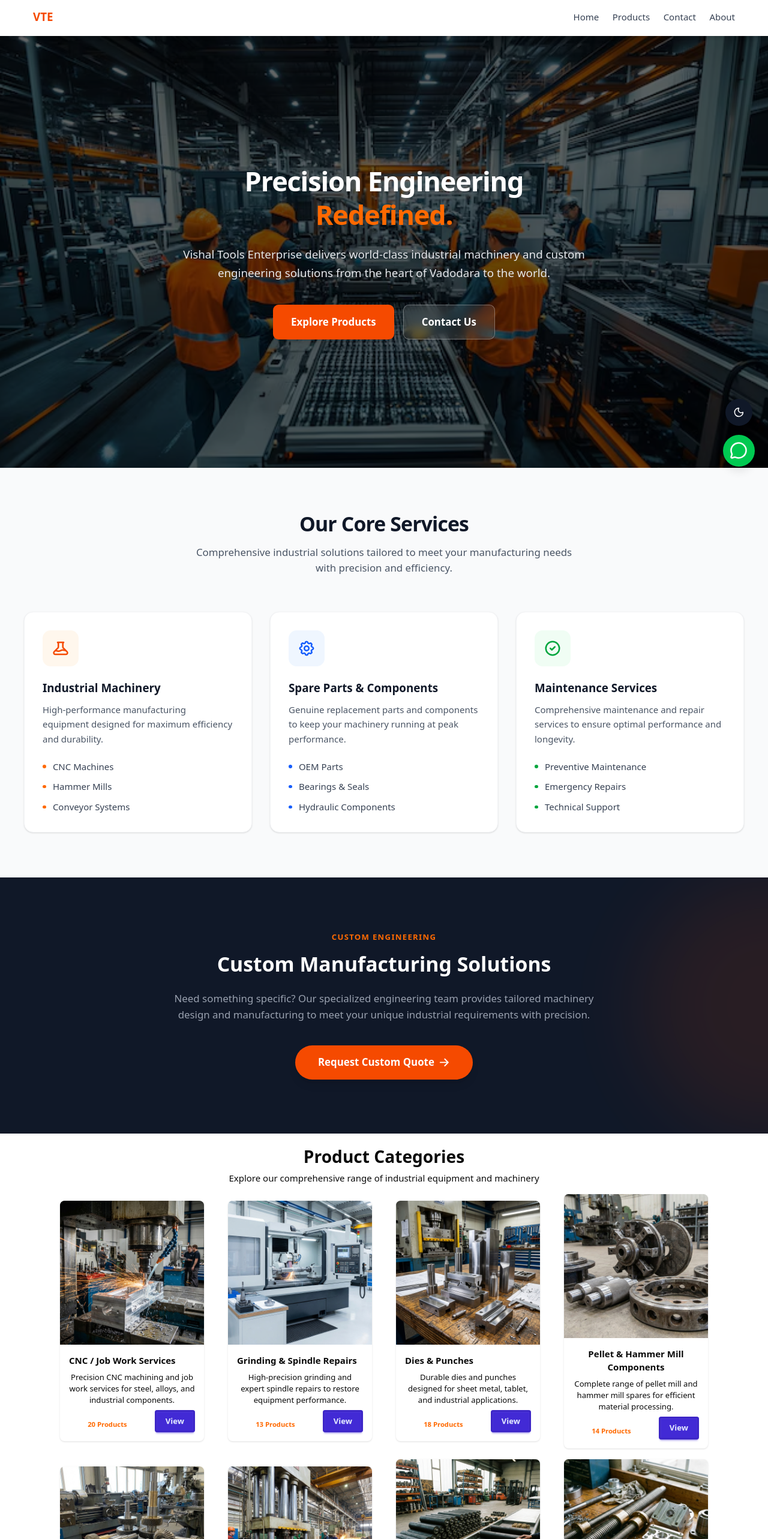
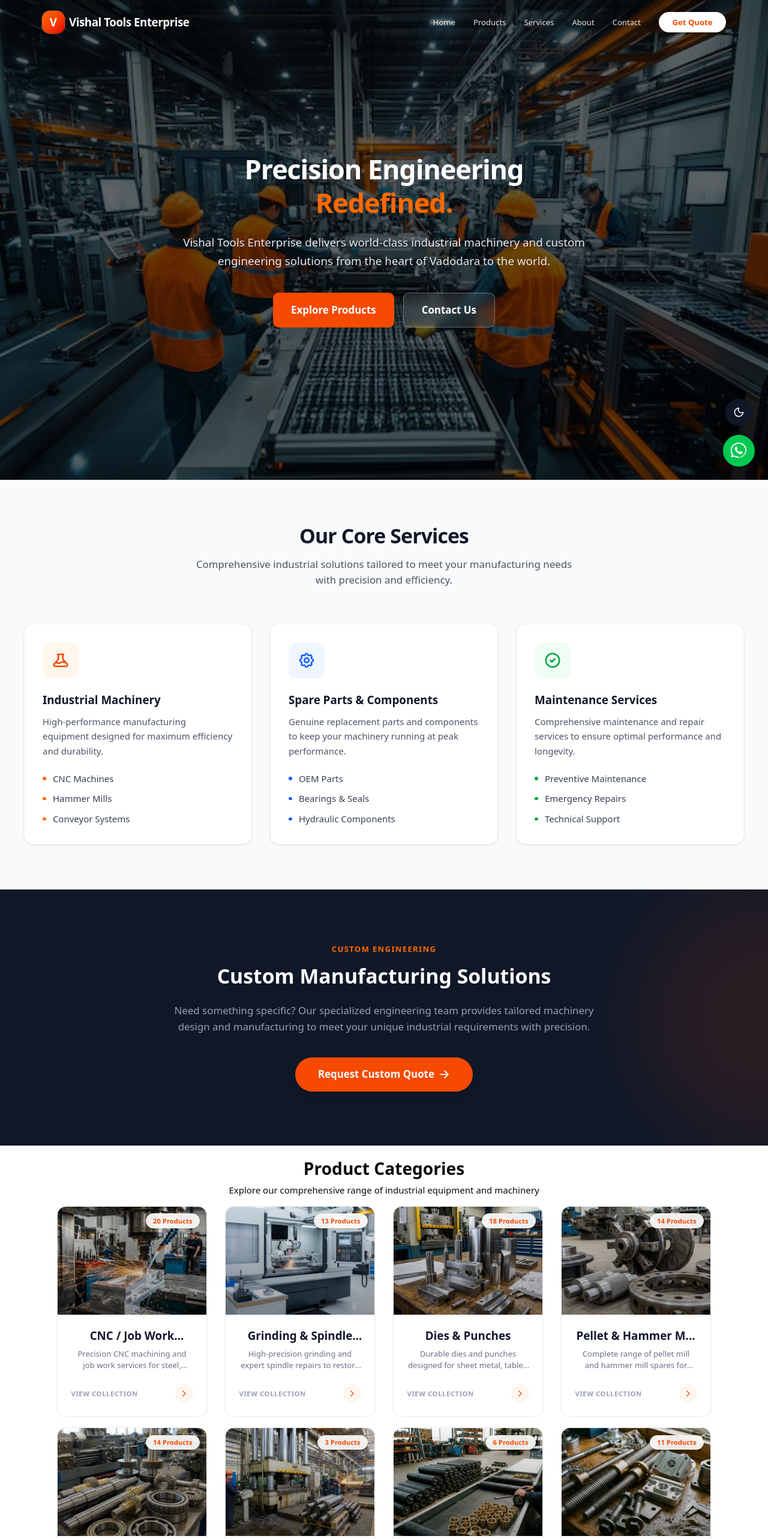
Before and after one commit to MrSanito/vte, a Next.js app: page / in a window 1280 px wide. Shown: the top 2566 px of the page at 60% size. Built offline with nearby package versions, Linux system fonts and the light colour scheme.

Commit message:
SEO improved and improved ui

```diff
--- a/src/app/contact/page.jsx
+++ b/src/app/contact/page.jsx
@@ -55,7 +55,8 @@ const ContactPage = () => {
                 </div>
                 <div>
                   <h3 className="font-bold text-gray-900 text-lg">Phone Number</h3>
-                  <p className="text-gray-600 mb-1">+91 80460 45834</p>
+                  <p className="text-gray-600 mb-1">+91 87359 72509</p>
+                  <p className="text-gray-600 mb-1">+91 79849 45837</p>
                   <p className="text-sm text-gray-500">Mon-Sat, 9am - 7pm</p>
                 </div>
               </div>
@@ -66,8 +67,7 @@ const ContactPage = () => {
                 </div>
                 <div>
                   <h3 className="font-bold text-gray-900 text-lg">Email Address</h3>
-                  <p className="text-gray-600">info@vishaltoolsenterprise.com</p>
-                  <p className="text-gray-600">sales@vishaltoolsenterprise.com</p>
+                  <p className="text-gray-600">vishaltoolsenterprise2004@gmail.com</p>
                 </div>
               </div>
             </div>
--- a/src/app/layout.js
+++ b/src/app/layout.js
@@ -18,8 +18,54 @@ const geistMono = Geist_Mono({
 });
 
 export const metadata = {
-  title: "Vishal Tools Enterprise",
-  description: "Generated by create next app",
+  metadataBase: new URL('https://vishaltoolsenterprise.com'), // Replace with actual domain
+  title: {
+    default: "Vishal Tools Enterprise | Precision Engineering & Industrial Machinery",
+    template: "%s | Vishal Tools Enterprise"
+  },
+  description: "Vishal Tools Enterprise: Leading manufacturer of industrial machinery, CNC components, and custom engineering solutions in Vadodara, Gujarat. Global supplier of precision tools.",
+  keywords: ["Industrial Machinery", "CNC Machining", "Precision Engineering", "Vadodara Manufacturer", "Hammer Mills", "Conveyor Systems", "Industrial Spare Parts", "Gujarat Engineering"],
+  authors: [{ name: "Vishal Tools Enterprise" }],
+  creator: "Vishal Tools Enterprise",
+  publisher: "Vishal Tools Enterprise",
+  formatDetection: {
+    email: false,
+    address: false,
+    telephone: false,
+  },
+  openGraph: {
+    title: "Vishal Tools Enterprise | World-Class Industrial Solutions",
+    description: "Premium manufacturer of industrial machinery and custom engineering solutions serving global markets from Vadodara.",
+    url: 'https://vishaltoolsenterprise.com',
+    siteName: 'Vishal Tools Enterprise',
+    images: [
+      {
+        url: '/Hero.jpg', // Ensure this image exists in public folder
+        width: 1200,
+        height: 630,
+        alt: 'Vishal Tools Enterprise Factory Floor',
+      },
+    ],
+    locale: 'en_US',
+    type: 'website',
+  },
+  twitter: {
+    card: 'summary_large_image',
+    title: "Vishal Tools Enterprise | Industrial Excellence",
+    description: "Precision manufacturing and custom engineering solutions for the modern industry.",
+    images: ['/Hero.jpg'], // Ensure this image exists
+  },
+  robots: {
+    index: true,
+    follow: true,
+    googleBot: {
+      index: true,
+      follow: true,
+      'max-video-preview': -1,
+      'max-image-preview': 'large',
+      'max-snippet': -1,
+    },
+  },
 };
 
 export default function RootLayout({ children }) {
--- a/src/app/page.js
+++ b/src/app/page.js
@@ -13,7 +13,7 @@ export default function Home() {
     <>
       <section
         id="HeroSection"
-        className="relative min-h-[90vh] flex items-center justify-center px-4 sm:px-6 lg:px-8 text-center overflow-hidden"
+        className="relative min-h-[100dvh] flex items-center justify-center px-4 sm:px-6 lg:px-8 text-center overflow-hidden"
       >
         {/* Background Image with Overlay */}
         <div className="absolute inset-0 z-0">
@@ -71,7 +71,7 @@ export default function Home() {
           {/* Cards */}
           <div className="grid grid-cols-1 md:grid-cols-3 gap-8">
             {/* Card 1 */}
-            <div className="group bg-white dark:bg-gray-800 rounded-2xl p-8 shadow-sm hover:shadow-xl transition-all duration-300 border border-gray-100 dark:border-gray-700 hover:-translate-y-1">
+            <Link href="/categories/cnc-services" className="group bg-white dark:bg-gray-900 rounded-2xl p-8 shadow-sm hover:shadow-xl transition-all duration-300 border border-gray-100 dark:border-gray-800 hover:-translate-y-1 block h-full">
               <div className="w-16 h-16 rounded-xl bg-orange-50 dark:bg-orange-900/20 flex items-center justify-center mb-6 group-hover:bg-orange-500 transition-colors duration-300">
                  <svg xmlns="http://www.w3.org/2000/svg" className="h-8 w-8 text-orange-600 group-hover:text-white transition-colors duration-300" fill="none" viewBox="0 0 24 24" stroke="currentColor">
                     <path strokeLinecap="round" strokeLinejoin="round" strokeWidth={2} d="M19.428 15.428a2 2 0 00-1.022-.547l-2.384-.477a6 6 0 00-3.86.517l-.318.158a6 6 0 01-3.86.517L6.05 15.21a2 2 0 00-1.806.547M8 4h8l-1 1v5.172a2 2 0 00.586 1.414l5 5c1.26 1.26.367 3.414-1.415 3.414H4.828c-1.782 0-2.674-2.154-1.414-3.414l5-5A2 2 0 009 10.172V5L8 4z" />
@@ -95,10 +95,10 @@ export default function Home() {
                    <div className="w-1.5 h-1.5 rounded-full bg-orange-500"></div> Conveyor Systems
                 </li>
               </ul>
-            </div>
+            </Link>
 
             {/* Card 2 */}
-            <div className="group bg-white dark:bg-gray-800 rounded-2xl p-8 shadow-sm hover:shadow-xl transition-all duration-300 border border-gray-100 dark:border-gray-700 hover:-translate-y-1">
+            <Link href="/categories/shafts-gears" className="group bg-white dark:bg-gray-900 rounded-2xl p-8 shadow-sm hover:shadow-xl transition-all duration-300 border border-gray-100 dark:border-gray-800 hover:-translate-y-1 block h-full">
               <div className="w-16 h-16 rounded-xl bg-blue-50 dark:bg-blue-900/20 flex items-center justify-center mb-6 group-hover:bg-blue-600 transition-colors duration-300">
                 <svg xmlns="http://www.w3.org/2000/svg" className="h-8 w-8 text-blue-600 group-hover:text-white transition-colors duration-300" fill="none" viewBox="0 0 24 24" stroke="currentColor">
                   <path strokeLinecap="round" strokeLinejoin="round" strokeWidth={2} d="M10.325 4.317c.426-1.756 2.924-1.756 3.35 0a1.724 1.724 0 002.573 1.066c1.543-.94 3.31.826 2.37 2.37a1.724 1.724 0 001.065 2.572c1.756.426 1.756 2.924 0 3.35a1.724 1.724 0 00-1.066 2.573c.94 1.543-.826 3.31-2.37 2.37a1.724 1.724 0 00-2.572 1.065c-.426 1.756-2.924 1.756-3.35 0a1.724 1.724 0 00-2.573-1.066c-1.543.94-3.31-.826-2.37-2.37a1.724 1.724 0 00-1.065-2.572c-1.756-.426-1.756-2.924 0-3.35a1.724 1.724 0 001.066-2.573c-.94-1.543.826-3.31 2.37-2.37.996.608 2.296.07 2.572-1.065z" />
@@ -112,7 +112,7 @@ export default function Home() {
                 Genuine replacement parts and components to keep your machinery
                 running at peak performance.
               </p>
-               <ul className="space-y-3 text-gray-700">
+               <ul className="space-y-3 text-gray-700 dark:text-gray-300">
                 <li className="flex items-center gap-3">
                    <div className="w-1.5 h-1.5 rounded-full bg-blue-600"></div> OEM Parts
                 </li>
@@ -123,10 +123,10 @@ export default function Home() {
                    <div className="w-1.5 h-1.5 rounded-full bg-blue-600"></div> Hydraulic Components
                 </li>
               </ul>
-            </div>
+            </Link>
 
             {/* Card 3 */}
-            <div className="group bg-white dark:bg-gray-800 rounded-2xl p-8 shadow-sm hover:shadow-xl transition-all duration-300 border border-gray-100 dark:border-gray-700 hover:-translate-y-1">
+            <Link href="/contact" className="group bg-white dark:bg-gray-900 rounded-2xl p-8 shadow-sm hover:shadow-xl transition-all duration-300 border border-gray-100 dark:border-gray-800 hover:-translate-y-1 block h-full">
               <div className="w-16 h-16 rounded-xl bg-green-50 dark:bg-green-900/20 flex items-center justify-center mb-6 group-hover:bg-green-600 transition-colors duration-300">
                  <svg xmlns="http://www.w3.org/2000/svg" className="h-8 w-8 text-green-600 group-hover:text-white transition-colors duration-300" fill="none" viewBox="0 0 24 24" stroke="currentColor">
                     <path strokeLinecap="round" strokeLinejoin="round" strokeWidth={2} d="M9 12l2 2 4-4m6 2a9 9 0 11-18 0 9 9 0 0118 0z" />
@@ -139,7 +139,7 @@ export default function Home() {
                 Comprehensive maintenance and repair services to ensure optimal
                 performance and longevity.
               </p>
-               <ul className="space-y-3 text-gray-700">
+               <ul className="space-y-3 text-gray-700 dark:text-gray-300">
                 <li className="flex items-center gap-3">
                    <div className="w-1.5 h-1.5 rounded-full bg-green-600"></div> Preventive Maintenance
                 </li>
@@ -150,7 +150,7 @@ export default function Home() {
                    <div className="w-1.5 h-1.5 rounded-full bg-green-600"></div> Technical Support
                 </li>
               </ul>
-            </div>
+            </Link>
           </div>
         </div>
       </section>
--- a/src/components/Navbar.jsx
+++ b/src/components/Navbar.jsx
@@ -1,38 +1,78 @@
 "use client";
 
 import Link from "next/link";
-import { useState } from "react";
+import { useState, useEffect } from "react";
 import { Menu, X } from "lucide-react";
 import { Button } from "../../@/components/ui/button";
 import { motion, AnimatePresence } from "framer-motion";
 
-
 export default function Navbar() {
   const [isOpen, setIsOpen] = useState(false);
+  const [scrolled, setScrolled] = useState(false);
+
+  // Handle scroll effect
+  useEffect(() => {
+    const handleScroll = () => {
+      setScrolled(window.scrollY > 20);
+    };
+    window.addEventListener("scroll", handleScroll);
+    return () => window.removeEventListener("scroll", handleScroll);
+  }, []);
 
   return (
-    <nav className="h-16 w-full bg-white dark:bg-gray-900 shadow-md sticky top-0 z-50 transition-colors duration-300">
-      <div className="max-w-7xl mx-auto flex items-center justify-between p-4">
+    <nav
+      className={`fixed top-0 w-full z-50 transition-all duration-300 border-b ${
+        scrolled
+          ? "bg-white/80 dark:bg-gray-950/80 backdrop-blur-md shadow-lg border-gray-200/50 dark:border-gray-800/50 h-16"
+          : "bg-transparent border-transparent h-20"
+      }`}
+    >
+      <div className="max-w-7xl mx-auto h-full flex items-center justify-between px-6 lg:px-8">
         {/* Brand */}
-        <Link href="/" className="text-xl font-bold text-orange-600 dark:text-orange-500">
-          VTE
+        <Link
+          href="/"
+          className="flex items-center gap-2 group"
+        >
+          <div className="relative flex items-center justify-center w-10 h-10 rounded-xl bg-gradient-to-br from-orange-500 to-red-600 text-white font-bold text-xl shadow-lg ring-1 ring-white/20 group-hover:scale-105 transition-transform">
+            V
+          </div>
+          <span className={`text-xl font-bold tracking-tight transition-colors duration-300 ${scrolled ? 'text-gray-900 dark:text-white' : 'text-white drop-shadow-md'}`}>
+            Vishal Tools Enterprise
+          </span>
         </Link>
 
 
         {/* Desktop Menu */}
-        <div className="hidden md:flex gap-6">
-          <Link href="/" className="text-gray-700 dark:text-gray-300 hover:text-orange-600 dark:hover:text-orange-500 font-medium">
-            Home
-          </Link>
+        <div className="hidden md:flex items-center gap-8">
+          {[
+            { name: "Home", href: "/" },
+            { name: "Products", href: "/categories" },
+            { name: "Services", href: "/#Services_Section" }, // Added anchor link
+            { name: "About", href: "/about" },
+            { name: "Contact", href: "/contact" },
+          ].map((item) => (
+            <Link
+              key={item.name}
+              href={item.href}
+              className={`text-sm font-medium transition-all duration-300 hover:-translate-y-0.5 ${
+                scrolled
+                  ? "text-gray-700 dark:text-gray-300 hover:text-orange-600 dark:hover:text-orange-500"
+                  : "text-white/90 hover:text-white drop-shadow-sm"
+              }`}
+            >
+              {item.name}
+            </Link>
+          ))}
 
-          <Link href="/categories" className="text-gray-700 dark:text-gray-300 hover:text-orange-600 dark:hover:text-orange-500 font-medium">
-            Products
-          </Link>
-          <Link href="/contact" className="text-gray-700 dark:text-gray-300 hover:text-orange-600 dark:hover:text-orange-500 font-medium">
-            Contact
-          </Link>
-          <Link href="/about" className="text-gray-700 dark:text-gray-300 hover:text-orange-600 dark:hover:text-orange-500 font-medium">
-            About
+          <Link href="/contact">
+            <Button
+                variant={scrolled ? "default" : "secondary"}
+                className={`rounded-full px-6 font-semibold shadow-md transition-all hover:scale-105 ${
+                    !scrolled && "bg-white text-orange-600 hover:bg-gray-100"
+                }`}
+            >
+                Get Quote
+            </Button>
           </Link>
         </div>
 
@@ -42,6 +82,7 @@ export default function Navbar() {
             variant="ghost"
             size="icon"
             onClick={() => setIsOpen(!isOpen)}
+            className={scrolled ? "text-gray-900 dark:text-white" : "text-white"}
           >
             {isOpen ? <X className="h-6 w-6" /> : <Menu className="h-6 w-6" />}
           </Button>
@@ -52,45 +93,62 @@ export default function Navbar() {
       <AnimatePresence>
         {isOpen && (
           <>
-            {/* 🔹 Backdrop */}
+            {/* Backdrop */}
             <motion.div
               initial={{ opacity: 0 }}
               animate={{ opacity: 0.5 }}
               exit={{ opacity: 0 }}
               transition={{ duration: 0.2 }}
-              className="fixed inset-0 bg-black z-40"
-              onClick={() => setIsOpen(false)} // 👈 close on click
+              className="fixed inset-0 bg-black/60 backdrop-blur-sm z-40"
+              onClick={() => setIsOpen(false)}
             />
 
             <motion.div
-              initial={{ x: "-100%" }}
+              initial={{ x: "100%" }}
               animate={{ x: 0 }}
-              exit={{ x: "-100%" }}
-              transition={{ type: "tween", duration: 0.3 }}
-              className="fixed top-0 left-0 w-2/3 h-full bg-white dark:bg-gray-900 shadow-lg z-50 flex flex-col p-6"
+              exit={{ x: "100%" }}
+              transition={{ type: "spring", damping: 25, stiffness: 200 }}
+              className="fixed top-0 right-0 w-[75%] max-w-sm h-full bg-white dark:bg-gray-950 shadow-2xl z-50 flex flex-col p-6 border-l border-gray-100 dark:border-gray-800"
             >
-              <div className="flex justify-between items-center mb-8">
-                <span className="text-lg font-bold text-primary">Menu</span>
+              <div className="flex justify-between items-center mb-8 pb-4 border-b border-gray-100 dark:border-gray-800">
+                <span className="text-xl font-bold bg-gradient-to-r from-orange-600 to-red-600 bg-clip-text text-transparent">Menu</span>
                 <Button
                   variant="ghost"
                   size="icon"
                   onClick={() => setIsOpen(false)}
+                  className="rounded-full hover:bg-gray-100 dark:hover:bg-gray-800"
                 >
-                  <X className="h-6 w-6" />
+                  <X className="h-5 w-5" />
                 </Button>
               </div>
-              <div className="flex flex-col gap-6 text-lg text-gray-800 dark:text-gray-200">
-                <Link href="/" onClick={() => setIsOpen(false)}>
-                  Home
-                </Link>
-                <Link href="/about" onClick={() => setIsOpen(false)}>
-                  About
-                </Link>
-                <Link href="/categories" onClick={() => setIsOpen(false)}>
-                  Products
-                </Link>
+
+              <div className="flex flex-col gap-2">
+                {[
+                    { name: "Home", href: "/" },
+                    { name: "Products", href: "/categories" },
+                    { name: "Services", href: "/#Services_Section" },
+                    { name: "About", href: "/about" },
+                    { name: "Contact", href: "/contact" },
+                ].map((item, idx) => (
+                    <Link
+                        key={idx}
+                        href={item.href}
+                        onClick={() => setIsOpen(false)}
+                        className="flex items-center justify-between p-3 rounded-xl hover:bg-orange-50 dark:hover:bg-gray-900 group transition-colors"
+                    >
+                        <span className="text-lg font-medium text-gray-700 dark:text-gray-300 group-hover:text-orange-600 dark:group-hover:text-orange-500">
+                            {item.name}
+                        </span>
+                        <span className="text-gray-400 group-hover:translate-x-1 transition-transform">→</span>
+                    </Link>
+                ))}
+              </div>
+
+              <div className="mt-auto pt-6 border-t border-gray-100 dark:border-gray-800">
                 <Link href="/contact" onClick={() => setIsOpen(false)}>
-                  Contact
+                    <Button className="w-full rounded-xl py-6 text-lg bg-gradient-to-r from-orange-600 to-red-600 shadow-lg shadow-orange-500/20">
+                        Get a Quote Now
+                    </Button>
                 </Link>
               </div>
             </motion.div>
--- a/src/components/ProductCategories.jsx
+++ b/src/components/ProductCategories.jsx
@@ -43,26 +43,49 @@ const ProductCategories = () => {
 const Card = ({ name, desc, image, count, id }) => {
   console.log(id)
   return (
-    <div className="card card-sm  w-64 shadow-sm">
-      <figure>
-        <img src={image} alt={name} />
-      </figure>
-      <div className="card-body">
-        <h4 className="card-title">{name}</h4>
-        <p className="line-clamp-3 text-sm">{desc}</p>
-        <div className="card-actions flex justify-between items-center">
-          <p className="text-orange-500 font-bold pt-3 pr-2">
-            {count} Products
+    <Link href={`/categories/${id}`} className="group relative block w-full max-w-sm h-full perspective-1000">
+      <div className="relative h-full bg-white dark:bg-gray-900 rounded-2xl overflow-hidden transition-all duration-300 transform group-hover:-translate-y-2 group-hover:shadow-[0_20px_40px_-15px_rgba(249,115,22,0.3)] border border-gray-100 dark:border-gray-800 ring-1 ring-black/5 dark:ring-white/10">
+
+        {/* Image Container */}
+        <div className="relative h-48 overflow-hidden bg-gray-100 dark:bg-gray-800">
+           <div className="absolute inset-0 bg-gradient-to-t from-black/60 to-transparent z-10 opacity-60 group-hover:opacity-40 transition-opacity" />
+           <img
+              src={image}
+              alt={name}
+              className="w-full h-full object-cover transition-transform duration-700 group-hover:scale-110"
+            />
+
+            {/* Overlay Badge */}
+            <div className="absolute top-3 right-3 z-20 bg-white/90 dark:bg-black/80 backdrop-blur-md px-3 py-1 rounded-full text-xs font-bold text-orange-600 shadow-sm border border-orange-100 dark:border-orange-900/30">
+               {count} Products
+            </div>
+        </div>
+
+        {/* Content */}
+        <div className="p-6">
+          <h4 className="text-xl font-bold text-gray-900 dark:text-white mb-2 group-hover:text-orange-600 transition-colors line-clamp-1">
+            {name}
+          </h4>
+          <p className="text-sm text-gray-500 dark:text-gray-400 line-clamp-2 mb-6">
+            {desc}
           </p>
-            <Link href={`/categories/${id}`}>
-          <button className="btn btn-primary">
-            View
 
-          </button>
-            </Link>
+          <div className="flex items-center justify-between mt-auto">
+             <span className="text-xs font-semibold uppercase tracking-wider text-gray-400 group-hover:text-orange-500 transition-colors">
+                View Collection
+             </span>
+             <div className="w-8 h-8 rounded-full bg-orange-50 dark:bg-orange-900/20 flex items-center justify-center group-hover:bg-orange-600 transition-colors duration-300">
+                <svg xmlns="http://www.w3.org/2000/svg" className="h-4 w-4 text-orange-600 group-hover:text-white transition-colors" fill="none" viewBox="0 0 24 24" stroke="currentColor">
+                   <path strokeLinecap="round" strokeLinejoin="round" strokeWidth={2} d="M9 5l7 7-7 7" />
+                </svg>
+             </div>
+          </div>
         </div>
+
+        {/* Bottom Gradient Line */}
+        <div className="absolute bottom-0 left-0 w-full h-1 bg-gradient-to-r from-orange-500 to-red-600 transform scale-x-0 group-hover:scale-x-100 transition-transform duration-300 origin-left" />
       </div>
-    </div>
+    </Link>
   );
 };
 
--- a/src/components/WhatsAppButton.jsx
+++ b/src/components/WhatsAppButton.jsx
@@ -34,7 +34,9 @@ const WhatsAppButton = () => {
         className="flex items-center justify-center w-14 h-14 bg-green-500 rounded-full shadow-lg hover:bg-green-600 hover:scale-110 active:scale-90 transition-all duration-300 animate-bounce-slow group relative"
         aria-label="Chat on WhatsApp"
       >
-        <MessageCircle className="w-8 h-8 text-white" />
+        <svg viewBox="0 0 32 32" className="w-8 h-8 fill-white">
+             <path d="M16 2C8.269 2 2 8.269 2 16c0 2.505.659 4.853 1.808 6.9L2.25 28.5l5.808-1.508C10.021 28.025 12.016 29 16 29c7.731 0 14-6.269 14-14S23.731 2 16 2zm0 25c-3.58 0-5.325-1.025-7.796-2.07l-2.612.678.7-2.548C5.215 20.73 4 18.59 4 16c0-6.617 5.383-12 12-12s12 5.383 12 12-5.383 12-12 12zm6.673-8.834c-.368-.184-2.176-1.074-2.513-1.197-.336-.123-.582-.184-.827.184-.246.368-.95 1.197-1.166 1.442-.215.246-.43.276-.798.092-1.894-.949-3.134-1.666-4.372-3.801-.153-.264-.016-.406.168-.589.16-.16.368-.429.552-.644.184-.215.246-.368.368-.614.123-.245.061-.46-.03-.583-.092-.123-.827-1.995-1.134-2.731-.298-.718-.604-.621-.827-.632-.213-.011-.46-.011-.705-.011-.245 0-.644.092-.981.46-.337.368-1.288 1.258-1.288 3.068 0 1.81 1.319 3.559 1.503 3.804.184.246 2.592 3.959 6.278 5.548 2.531 1.091 3.047.876 3.599.821.876-.088 2.176-.89 2.482-1.748.307-.859.307-1.595.215-1.748-.092-.153-.337-.246-.705-.43z"></path>
+        </svg>
 
         {/* Tooltip / Label */}
         <span className="absolute left-16 bg-white text-gray-800 px-3 py-1 rounded-md text-sm font-medium shadow-md opacity-0 group-hover:opacity-100 transition-opacity whitespace-nowrap pointer-events-none">
```
Also changed, not shown: src/app/categories/[category_id]/page.tsx (+40 -15 lines), src/app/robots.js (added, +10 -0 lines), src/app/sitemap.js (added, +30 -0 lines), src/context/ThemeContext.js (+3 -4 lines).
